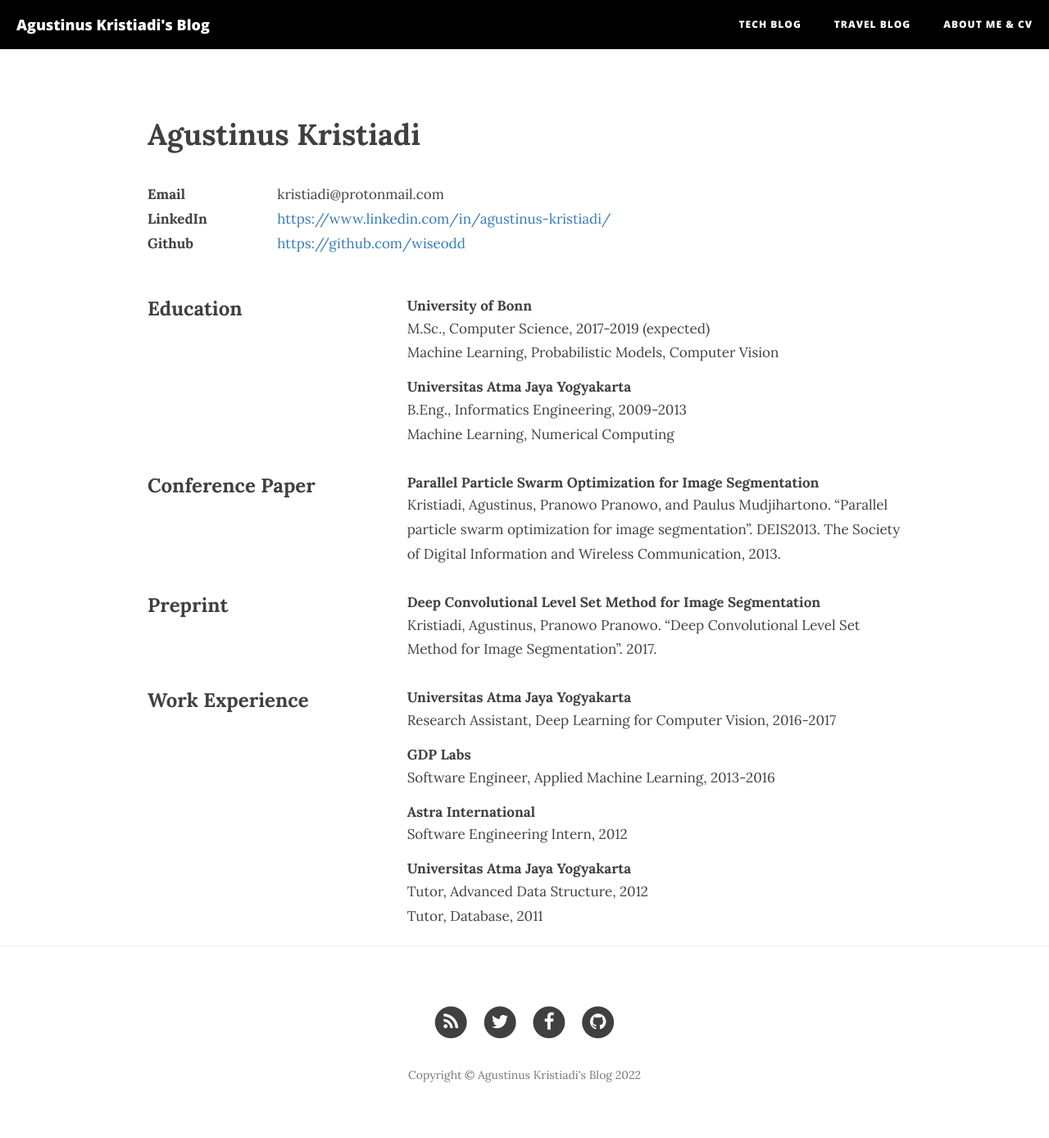
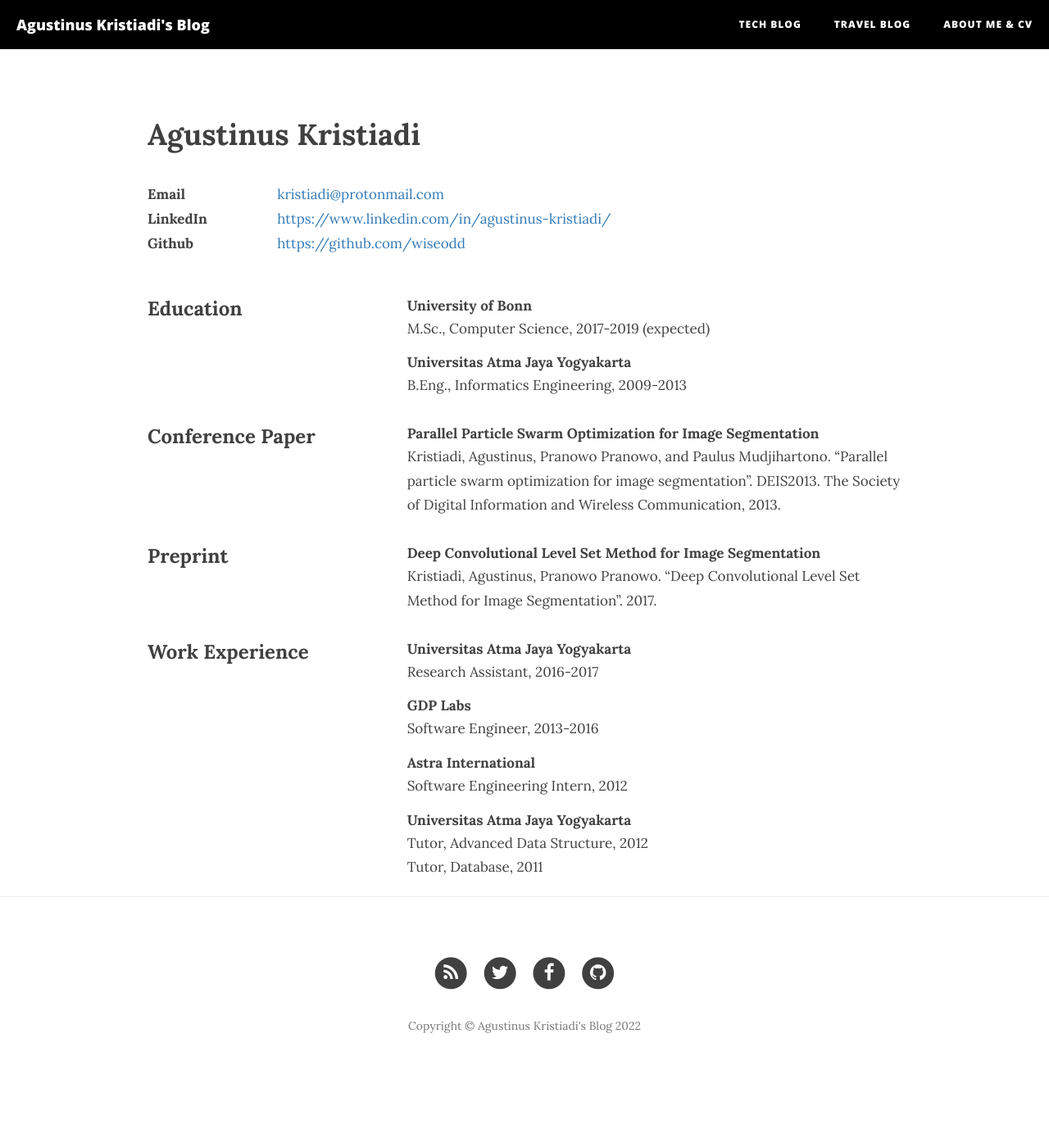
Before and after one commit to hsyodysseyjr/wiseodd0, a Jekyll site: the page built from about.html, in a window 1280 px wide. Shown: the whole page at 82% size. Built offline with Jekyll 4.4.1, drawn with Linux system fonts in a browser that asks for light colours; nearby versions of some CDN libraries; after the commit the page ends 1330 px from its top, so only the background shows below that.

Commit message:
Update cv

```diff
--- a/about.html
+++ b/about.html
@@ -11,7 +11,7 @@ header-img: "img/about-bg.jpg"
 
     <div class="row">
         <div class="col-md-2"><b>Email</b></div>
-        <div class="col-md-8">kristiadi@protonmail.com</div>
+        <div class="col-md-8"><a href="mailto:kristiadi@protonmail.com" target="_top">kristiadi@protonmail.com</a></div>
     </div>
 
     <div class="row">
@@ -31,13 +31,11 @@ header-img: "img/about-bg.jpg"
         <div class="col-md-8">
             <h4>University of Bonn</h4>
             <div>M.Sc., Computer Science, 2017-2019 (expected)</div>
-            <div>Machine Learning, Probabilistic Models, Computer Vision</div>
 
             <div class="row" style="padding-bottom: 1em"></div>
 
             <h4>Universitas Atma Jaya Yogyakarta</h4>
             <div>B.Eng., Informatics Engineering, 2009-2013</div>
-            <div>Machine Learning, Numerical Computing</div>
         </div>
     </div>
 
@@ -61,12 +59,12 @@ header-img: "img/about-bg.jpg"
         <div class="col-md-4"><h3>Work Experience</h3></div>
         <div class="col-md-8">
             <h4>Universitas Atma Jaya Yogyakarta</h4>
-            <div>Research Assistant, Deep Learning for Computer Vision, 2016-2017</div>
+            <div>Research Assistant, 2016-2017</div>
 
             <div class="row" style="padding-bottom: 1em"></div>
 
             <h4>GDP Labs</h4>
-            <div>Software Engineer, Applied Machine Learning, 2013-2016</div>
+            <div>Software Engineer, 2013-2016</div>
 
             <div class="row" style="padding-bottom: 1em"></div>
 
```
